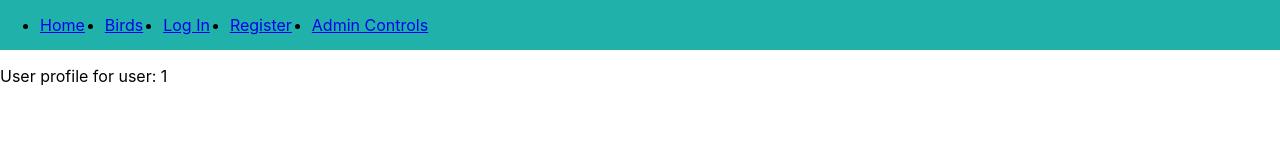
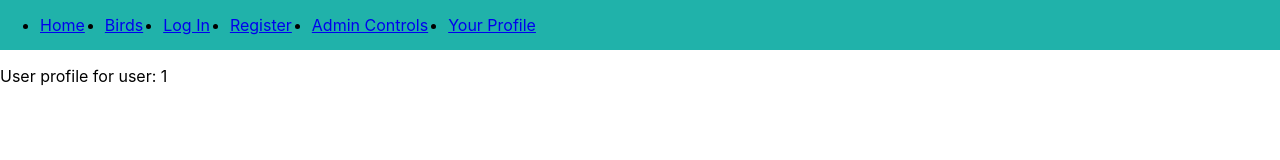
Before and after one commit to ljsgrant/ga-project-4-client, a React (Create React App) app: page /user/1 in a window 1280 px wide. Shown: the top 160 px of the page. Built offline with nearby package versions, Linux system fonts and the light colour scheme; no server answers.

Commit message:
Nav link to logged in user's profile

```diff
--- a/src/components/Navbar.js
+++ b/src/components/Navbar.js
@@ -47,6 +47,9 @@ export default function Navbar() {
           <li>
             <Link to='/admin'> Admin Controls</Link>
           </li>
+          <li>
+            <Link to={`/user/${AUTH.getPayload().sub}`}>Your Profile</Link>
+          </li>
         </ul>
       </div>
     </div>
--- a/src/components/UserProfile.js
+++ b/src/components/UserProfile.js
@@ -6,6 +6,7 @@ import { AUTH } from '../lib/auth';
 export default function UserProfile() {
   const { pk } = useParams();
   const [userData, setUserData] = useState(null);
+  console.log(AUTH.getPayload());
 
   useEffect(() => {
     API.GET(API.ENDPOINTS.singleUser(pk))
--- a/src/lib/auth.js
+++ b/src/lib/auth.js
@@ -17,6 +17,8 @@ const getPayload = () => {
     return false;
   }
 
+  console.log(tokenParts)
+
   return JSON.parse(Buffer.from(tokenParts[1], 'base64'));
 };
 
```
